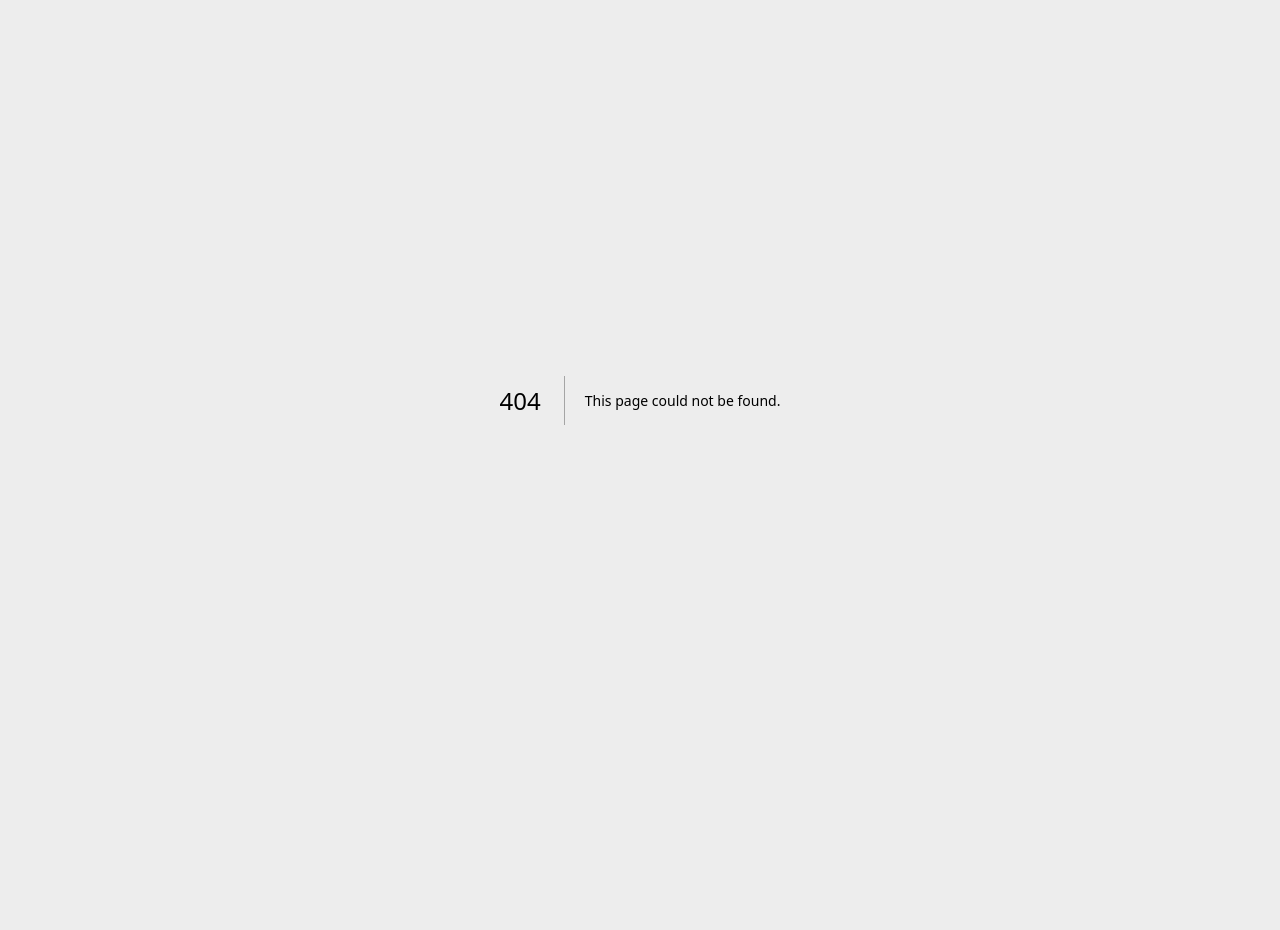
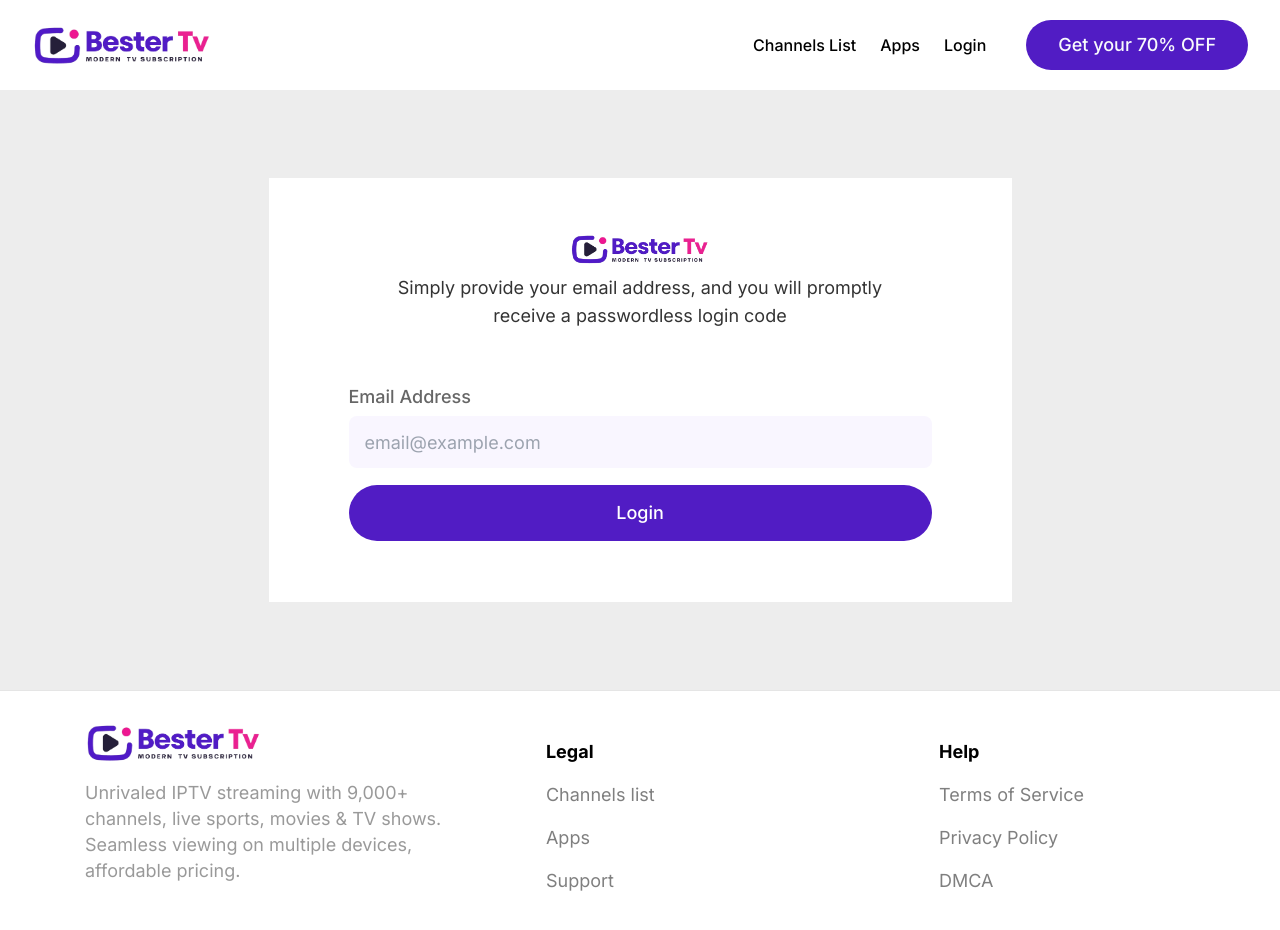
Before and after one commit to akramennaseh/checkout-frontend, a Next.js app: page /login in a window 1280 px wide. Before the commit this address had no page. Shown: the top 930 px of the page. Before the commit the page ends 800 px from the top, so only its background shows below. Built offline with nearby package versions, Linux system fonts and the light colour scheme.

Commit message:
first commit

```diff
--- /dev/null
+++ b/app/login/page.tsx
@@ -0,0 +1,78 @@
+"use client"
+import Footer from '@/components/footer'
+import Navigation from '@/components/navigation'
+import React, { useState, ChangeEvent, FormEvent } from 'react'
+
+const Page = () => {
+    const [email, setEmail] = useState('');
+    const [response, setResponse] = useState<React.ReactNode>('');
+    const [orderId, setOrderId] = useState('');
+    const [paymentGateway, setPaymentGateway] = useState('');
+
+    const handleInputChange = (event: ChangeEvent<HTMLInputElement>) => {
+        setEmail(event.target.value);
+    }
+
+    const handleSubmit = async (event: FormEvent<HTMLFormElement>) => {
+        event.preventDefault();
+        try {
+            const res = await fetch(`https://check-aax0.onrender.com/emailOrder?email=${email}`);
+            if (!res.ok) {
+                throw new Error('API request failed');
+            }
+            const data = await res.json();
+            const { orderId, paymentGateway } = data;
+            setOrderId(orderId);
+            setPaymentGateway(paymentGateway);
+            setResponse(<><p>Order ID: {orderId}</p><p>Payment Gateway: {paymentGateway}</p></>);
+            window.location.href = renderUrl(orderId, paymentGateway); // Redirect to the URL
+        } catch (error) {
+            setResponse('Order not found, try again');
+        }
+    }
+
+    const renderUrl = (orderId: string, paymentGateway: string) => {
+        if (paymentGateway === 'Paypal') {
+            return '/success?paymentId=' + orderId;
+        } else if (paymentGateway === 'Credit or Debit Card') {
+            return '/successs?session_id=' + orderId;
+        } else {
+            return '';
+        }
+    }
+  return (
+    <div>
+        <Navigation />
+        <div className='container py-12'>
+            <div className='max-w-[743px] mx-auto bg-white rounded-base shadow-base px-4 py-10 my-5 md:pt-[54px] md:pb-[61px] md:my-10 md:px-20 inner-border inner-border-black/10'>
+                <img src="/logo-light.png" alt="Logo" className="mx-auto mb-2 h-[34px]" />
+                <div>
+                    <p className="text-center text-lg px-4 mb-[52px] text-black/80">Simply provide your email address, and you will promptly receive a passwordless login code</p>
+                    <form className="formkit-form" id="input_0" name="form_1" data-auto-animate="true" style={{ position: 'relative' }} onSubmit={handleSubmit}>
+                        <div className="formkit-outer mb-4" data-family="text" data-type="email" data-empty="true" data-auto-animate="true" style={{ position: 'relative' }}>
+                            <div className="formkit-wrapper grid gap-1">
+                                <label className="formkit-label block font-medium text-black/60 text-lg text-black leading-[30px]" htmlFor="input_1">
+                                    Email Address
+                                </label>
+                                <div className="formkit-inner h-[52px]" data-auto-animate="true" style={{ position: 'relative' }}>
+                                    <input placeholder="email@example.com" className="formkit-input transition-[box-shadow] bg-[#f9f6ff] w-full rounded-lg inner-border inner-border-1 inner-border-black/10 focus-within:inner-border-primary focus-within:inner-border-[1.5px] h-full px-4 border-none box-border text-lg" type="email" name="email" id="input_1" aria-required="true" value={email} onChange={handleInputChange} />
+                                </div>
+                            </div>
+                        </div>
+                        <div className="formkit-outer" data-family="button" data-type="submit" data-empty="true" data-auto-animate="true" style={{ position: 'relative' }}>
+                            <div className="formkit-wrapper">
+                                <button className="formkit-input transition-[box-shadow,_transform,_opacity] bg-primary text-white font-medium px-8 py-3.5 rounded-full flex shadow-btn focus-visible:shadow-none hover:shadow-none focus-visible:[&amp;:not(:disabled)]:scale-[.98] active:[&amp;:not(:disabled)]:scale-[.98] focus-visible:inner-border-2 focus-visible:inner-border focus-visible:inner-border-offset-4 inner-border-primary disabled:opacity-80 w-full justify-center !rounded-base mt-[17px] items-center text-lg" type="submit" name="submit_2" id="input_2">
+                                    Login
+                                </button>
+                            </div>
+                        </div>
+                    </form>
+                </div>
+            </div>
+        </div>
+        <Footer />
+    </div>
+  )
+}
+
+export default Page
--- a/app/success/page.tsx
+++ b/app/success/page.tsx
@@ -108,7 +108,7 @@ const Page = () => {
   return (
     <Suspense>
       <Navigation />
-      <div className='flex justify-center	py-[100px]'>
+      <div className='px-2 flex justify-center	py-[100px]'>
         <Tabs defaultValue="My Plans" className="w-[800px]">
           <TabsList className="grid w-full grid-cols-3  h-[auto]">
             <TabsTrigger value="My Plans"><Box className='mr-2 ' /> My Plans</TabsTrigger>
@@ -116,7 +116,7 @@ const Page = () => {
             <TabsTrigger value="Support"><Headset className='mr-2 '/>Support</TabsTrigger>
           </TabsList>
 
-            <TabsContent id="contentToConvert" value="My Plans">
+          <TabsContent id="contentToConvert" value="My Plans">
               <Card>
                 <CardHeader>
                   <CardTitle>Your Subscriptions info</CardTitle>
@@ -126,20 +126,20 @@ const Page = () => {
                 </CardHeader>
                 <CardContent className="space-y-2">
                   <Separator />
-                  <div className='flex items-center justify-between'>
-                    <div>
+                  <div className=' flex flex-wrap items-center justify-between'>
+                    <div className='pt-3 sm:pt-1'>
                       <CardTitle className='text-xl'>Subscription Type</CardTitle>
                       <CardDescription className='pt-2'>
                         {orderInfo.productName || 'Loading...'}
                       </CardDescription>
                     </div>
-                    <div>
+                    <div className='pt-3 sm:pt-1'>
                       <CardTitle className='text-xl'>Extra simultaneous</CardTitle>
                       <CardDescription className='pt-2'>
                         {orderInfo.extras || 'Loading...'} screens
                       </CardDescription>
                     </div>
-                    <div>
+                    <div className='pt-3 sm:pt-1'>
                       <CardTitle className='text-xl'>Proxy Protection</CardTitle>
                       <CardDescription className='pt-2'>
                         Proxy {orderInfo.proxy === '0' ? 'Disabled' : 'Enabled'}
@@ -158,7 +158,7 @@ const Page = () => {
                         <div className="space-y-1">
                           <Label htmlFor="Username">Username</Label>
                           <CopyToClipboard text={item.name1}>
-                            <Card className='w-[350px] py-2 px-3'>
+                            <Card className='w-[300px] sm:w-[350px] py-2 px-3'>
                               <p>{item.name1}</p>
                             </Card>
                           </CopyToClipboard>
@@ -166,19 +166,19 @@ const Page = () => {
                         <div className="space-y-1">
                           <Label htmlFor="password">Password</Label>
                           <CopyToClipboard text={item.name2}>
-                          <Card className='w-[350px] py-2 px-3'><p>{item.name2}</p></Card>
+                          <Card className='w-[300px] sm:w-[350px] py-2 px-3'><p>{item.name2}</p></Card>
                           </CopyToClipboard>
                         </div>
                         <div className="space-y-1">
                           <Label htmlFor="Host">Host</Label>
                           <CopyToClipboard text={item.name3}>
-                            <Card className='w-[350px] py-2 px-3'><p>{item.name3}</p></Card>
+                            <Card className='w-[300px] sm:w-[350px] py-2 px-3'><p>{item.name3}</p></Card>
                           </CopyToClipboard>
                         </div>
-                        <div className="space-y-1">
+                        <div className="space-y-1 w-[300px] sm:w-[auto]">
                           <Label htmlFor="M3u">M3u</Label>
                           <CopyToClipboard text={`${item.name3}/get.php?username=${item.name1}&password=${item.name2}&type=m3u_plus&output=mpegts`}>
-                            <Card className='pt-2 px-3'>
+                            <Card className='py-2 px-3' style={{ overflowX: 'auto' }}>
                               <p>{`${item.name3}/get.php?username=${item.name1}&password=${item.name2}&type=m3u_plus&output=mpegts`}</p>
                             </Card>
                           </CopyToClipboard>
@@ -190,13 +190,13 @@ const Page = () => {
                 <div className='pb-3' style={{ display: 'flex', justifyContent: 'center' }}>
                   <Button id='download' onClick={() => window.print()}>Download as PDF</Button>
                 </div>
-                </Card>
+              </Card>
 
             </TabsContent>
 
 
 
-          <TabsContent value="Your Info">
+            <TabsContent value="Your Info">
             <Card>
               <CardHeader>
                 <CardTitle>Your Personel Info</CardTitle>
@@ -205,23 +205,23 @@ const Page = () => {
               <CardContent className=" flex flex-wrap justify-between ">
                 <div className="pt-2 space-y-1">
                   <Label htmlFor="Name">Name</Label>
-                  <Card className='w-[350px] py-2 px-3'><p>{orderInfo.name || 'Loading...'}</p></Card>
+                  <Card className='w-[300px] sm:w-[350px] py-2 px-3'><p>{orderInfo.name || 'Loading...'}</p></Card>
                 </div>
                 <div className="pt-2 space-y-1">
                   <Label htmlFor="Email">Email</Label>
-                  <Card className='w-[350px] py-2 px-3'><p>{orderInfo.email || 'Loading...'}</p></Card>
+                  <Card className='w-[300px] sm:w-[350px] py-2 px-3'><p>{orderInfo.email || 'Loading...'}</p></Card>
                 </div>
                 <div className="pt-2 space-y-1">
                   <Label htmlFor="Total">Total</Label>
-                  <Card className='w-[350px] py-2 px-3'><p>{orderInfo.total || 'Loading...'}</p></Card>
+                  <Card className='w-[300px] sm:w-[350px] py-2 px-3'><p>{orderInfo.total || 'Loading...'}</p></Card>
                 </div>
                 <div className="pt-2 space-y-1">
                   <Label htmlFor="Payment Gateway">Payment Gateway</Label>
-                  <Card className='w-[350px] py-2 px-3'><p>{orderInfo.paymentGateway || 'Loading...'}</p></Card>
+                  <Card className='w-[300px] sm:w-[350px] py-2 px-3'><p>{orderInfo.paymentGateway || 'Loading...'}</p></Card>
                 </div>
                 <div className="pt-2 space-y-1">
                   <Label htmlFor="Payment Status">Payment Status</Label>
-                  <Card className='w-[350px] py-2 px-3'>
+                  <Card className='w-[300px] sm:w-[350px] py-2 px-3'>
                     <p>{orderInfo.name ? 'Paid' : 'Not Paid Yet'}</p></Card>
                 </div>
               </CardContent>
@@ -235,12 +235,12 @@ const Page = () => {
               Contact us here!  We will be happy to assist you with any issue you may have.
               </CardDescription>
               <Separator/>
-                <CardContent>
+                <CardContent className='sm:px-4 px-0' >
                   <CardTitle className='text-xl pt-4'>Email</CardTitle>
                   <CardDescription className='pt-2'>
                     <CopyToClipboard text="Support@bestertv.com">
                       <div>
-                        <Card className='w-[auto] py-2 px-3'>
+                        <Card className='w-[300px] sm:w-[350px] py-2 px-3'>
                           Support@bestertv.com
                         </Card>
                       </div>
@@ -250,7 +250,7 @@ const Page = () => {
                   <CardDescription className='pt-2'>
                     <CopyToClipboard text="+44 123 456 789">
                       <div>
-                        <Card className='w-[auto] py-2 px-3'>
+                        <Card className='w-[300px] sm:w-[350px] py-2 px-3'>
                           +44 123 456 789
                         </Card>
                       </div>
@@ -260,7 +260,7 @@ const Page = () => {
                   <CardDescription className='pt-2'>
                     <CopyToClipboard text="Bestertv">
                       <div>
-                        <Card className='w-[auto] py-2 px-3'>
+                        <Card className='w-[300px] sm:w-[350px] py-2 px-3'>
                           Bestertv Support
                         </Card>
                       </div>
@@ -270,7 +270,7 @@ const Page = () => {
                   <CardDescription className='pt-2'>
                     <CopyToClipboard text="Bester Tv">
                       <div>
-                        <Card className='w-[auto] py-2 px-3'>
+                        <Card className='w-[300px] sm:w-[350px] py-2 px-3'>
                         Bester Tv
                         </Card>
                       </div>
--- a/components/navigation/navbar/index.tsx
+++ b/components/navigation/navbar/index.tsx
@@ -14,7 +14,7 @@ const Navigat = ({ toggle }: { toggle: () => void }) => {
   const menus = [
     { title: "Channels List", path: "/channels" },
     { title: "Apps", path: "/apps" },
-    { title: "Login", path: "/support" },
+    { title: "Login", path: "/login" },
   ]
 
   return (
--- a/components/navigation/sidebar/index.tsx
+++ b/components/navigation/sidebar/index.tsx
@@ -28,7 +28,7 @@ const Sidebar = ({
   const menus = [
     { title: "Channels List", path: "/channels" },
     { title: "Apps", path: "/apps" },
-    { title: "Login", path: "/support" },
+    { title: "Login", path: "/login" },
   ]
 
   return (
```
